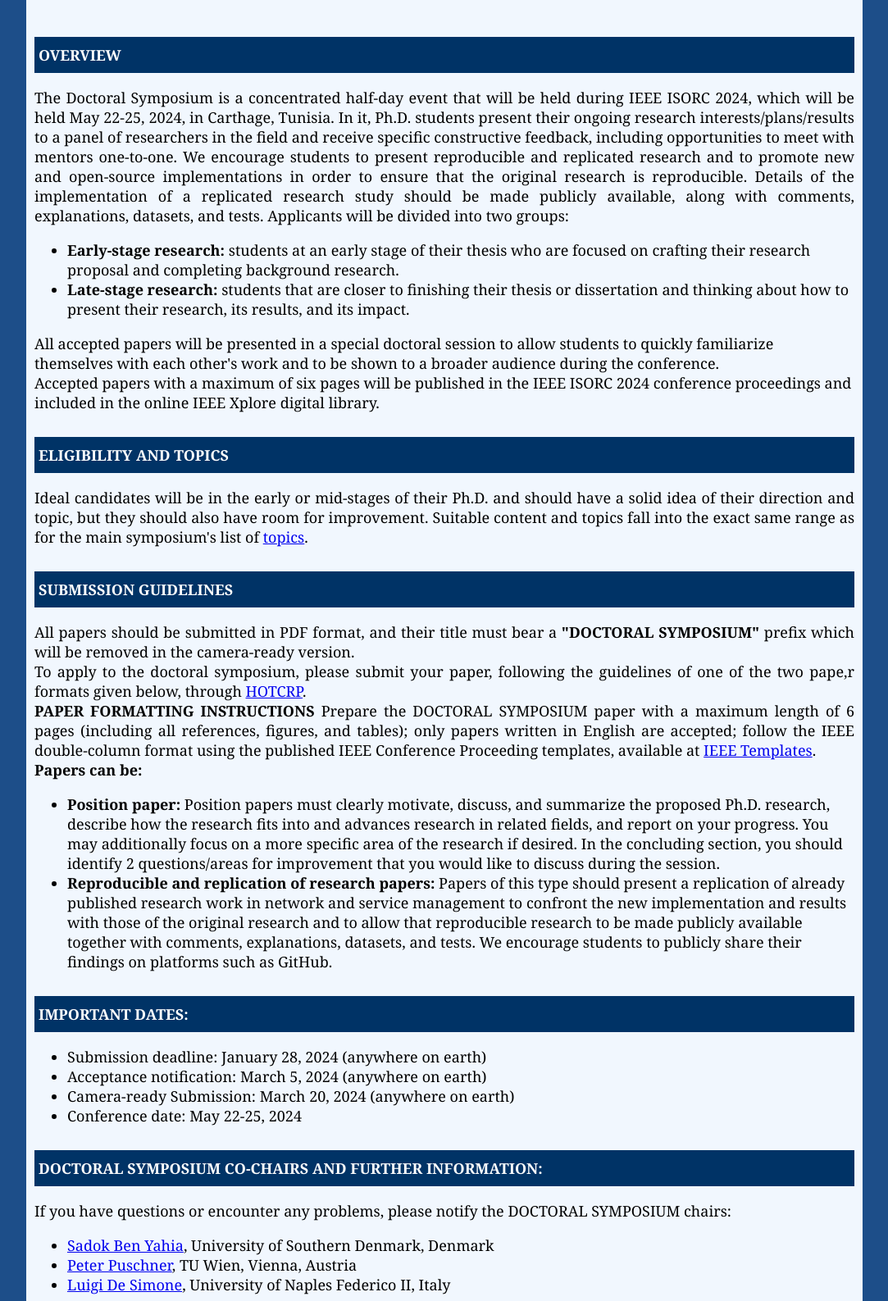
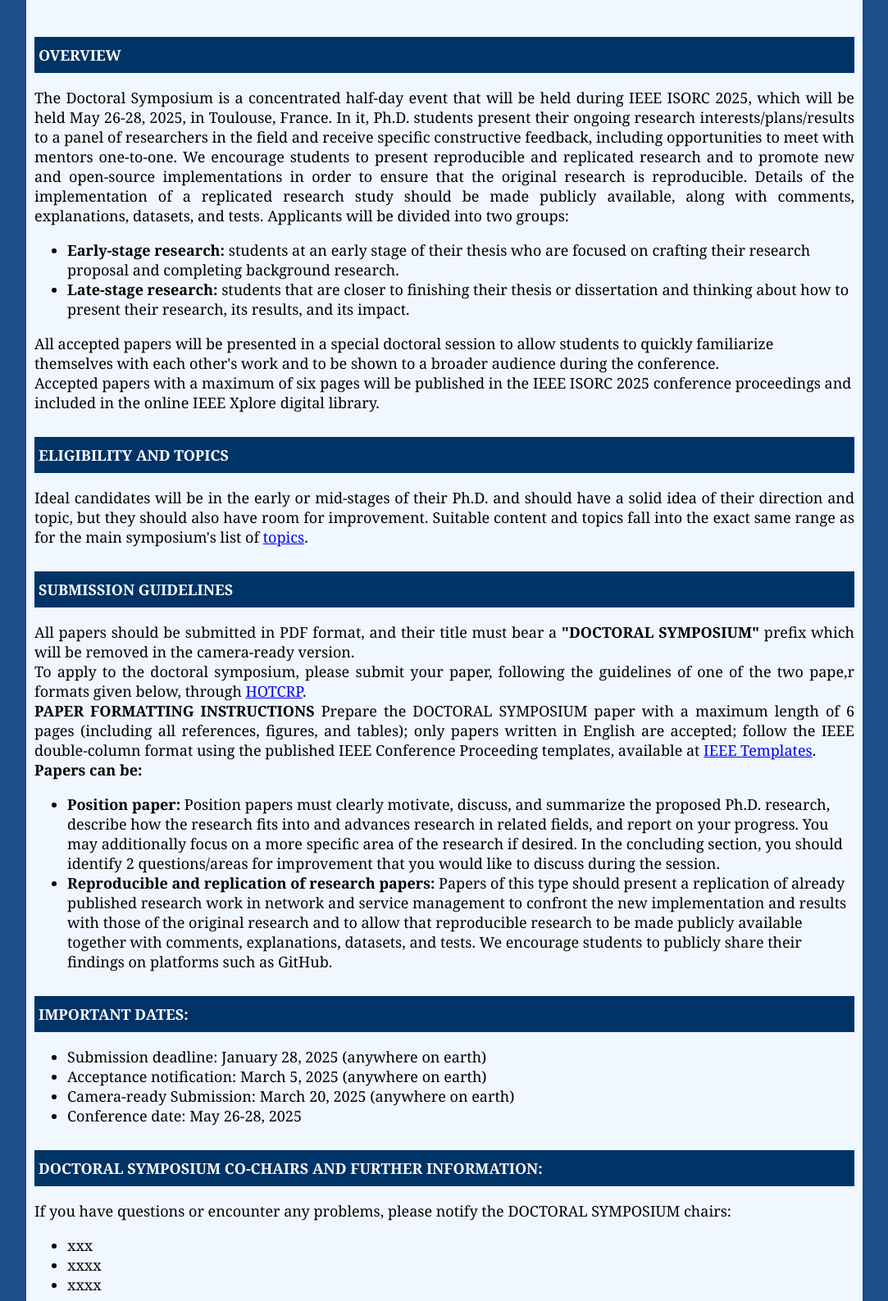
Before and after one commit to isorc/2025, a plain HTML site: page html/cfp - DOCTORAL SYMPOSIUM.html in a window 1280 px wide. Shown: the part 393-1980 px from the top of the page at 82% size, without its empty margins (96-1179 px from the left). Drawn offline with Linux system fonts and the light colour scheme; a script that the page names is missing.

Commit message:
update cfp

```diff
--- a/html/cfp - DOCTORAL SYMPOSIUM.html
+++ b/html/cfp - DOCTORAL SYMPOSIUM.html
@@ -12,7 +12,7 @@
       name="keywords"
     />
     <meta
-      content="27th IEEE International Symposium on Real-Time Computing. IEEE ISORC 2024. Tunisia"
+      content="28th IEEE International Symposium on Real-Time Computing. IEEE ISORC 2025. France"
       name="description"
     />
     <!-- InstanceBeginEditable name="doctitle" -->
@@ -330,7 +330,7 @@
 
           <div class="subTitle"> OVERVIEW </div>
           <p align="justify">
-            The Doctoral Symposium is a concentrated half-day event that will be held during IEEE ISORC  2024, which will be held May 22-25, 2024, in Carthage, Tunisia. In it, Ph.D. students present their ongoing research interests/plans/results to a panel of researchers in the field and receive specific constructive feedback, including opportunities to meet with mentors one-to-one.
+            The Doctoral Symposium is a concentrated half-day event that will be held during IEEE ISORC  2025, which will be held May 26-28, 2025, in Toulouse, France. In it, Ph.D. students present their ongoing research interests/plans/results to a panel of researchers in the field and receive specific constructive feedback, including opportunities to meet with mentors one-to-one.
 <b></b>
 We encourage students to present reproducible and replicated research and to promote new and open-source implementations in order to ensure that the original research is reproducible. Details of the implementation of a replicated research study should be made publicly available, along with comments, explanations, datasets, and tests.
 Applicants will be divided into two groups:
@@ -343,14 +343,14 @@ Applicants will be divided into two groups:
 
 All accepted papers will be presented in a special doctoral session to allow students to quickly familiarize themselves with each other's work and to be shown to a broader audience during the conference.
 <br>
-Accepted papers with a maximum of six pages will be published in the  IEEE ISORC 2024 conference proceedings and included in the online IEEE Xplore digital library.
+Accepted papers with a maximum of six pages will be published in the  IEEE ISORC 2025 conference proceedings and included in the online IEEE Xplore digital library.
   </p>
 <div class="subTitle"> ELIGIBILITY AND TOPICS
 </div>
 <p align="justify">
   Ideal candidates will be in the early or mid-stages of their Ph.D. and should have a solid idea of their direction and topic,
   but they should also have room for improvement. Suitable content and topics fall into the exact same range as for the main
-  symposium's list of <a href="https://isorc.github.io/2024/html/cfp.html">topics</a>.
+  symposium's list of <a href="https://isorc.github.io/2025/html/cfp.html">topics</a>.
 
 </p>
 
@@ -383,10 +383,10 @@ Proceeding templates, available at <a href="http://www.ieee.org/conferences_even
 </div>
 <p align="justify">
   <ul>
-    <li>Submission deadline: January 28, 2024 (anywhere on earth)</li>
-    <li>Acceptance notification: March 5, 2024 (anywhere on earth)</li>
-    <li>Camera-ready Submission: March 20, 2024 (anywhere on earth)</li>
-    <li>Conference date: May 22-25, 2024 </li>
+    <li>Submission deadline: January 28, 2025 (anywhere on earth)</li>
+    <li>Acceptance notification: March 5, 2025 (anywhere on earth)</li>
+    <li>Camera-ready Submission: March 20, 2025 (anywhere on earth)</li>
+    <li>Conference date: May 26-28, 2025 </li>
 
 
   </ul>
@@ -399,16 +399,12 @@ Proceeding templates, available at <a href="http://www.ieee.org/conferences_even
   If you have questions or encounter any problems, please notify the DOCTORAL SYMPOSIUM chairs:
   <ul>
 
- <li>  <a href="mailto:sadok.benyahia@gmail.com">Sadok Ben Yahia</a>, University of Southern Denmark, Denmark</li>
- <li>  <a href="mailto:peter@vmars.tuwien.ac.a">Peter Puschner</a>, TU Wien, Vienna, Austria</li>
- <li>  <a href="mailto:luigi.desimone@unina.it">Luigi De Simone</a>, University of Naples Federico II, Italy</li>
-
-
+ <li>  xxx</li>
+ <li>  xxxx</li>
+ <li>  xxxx</li>
 
 </ul>
 </p>
-
-
 
       <div class="highlightBox"
       style="background-color: #f49d0e; border-color: #1d4e89; font-size: 22px; padding: 5px; padding-left: 5px; margin-top: 20px;  font-weight:bold; text-align: center">
```
Also changed, not shown: html/cfp - DISSERTATION DIGEST.html (+13 -18 lines).
